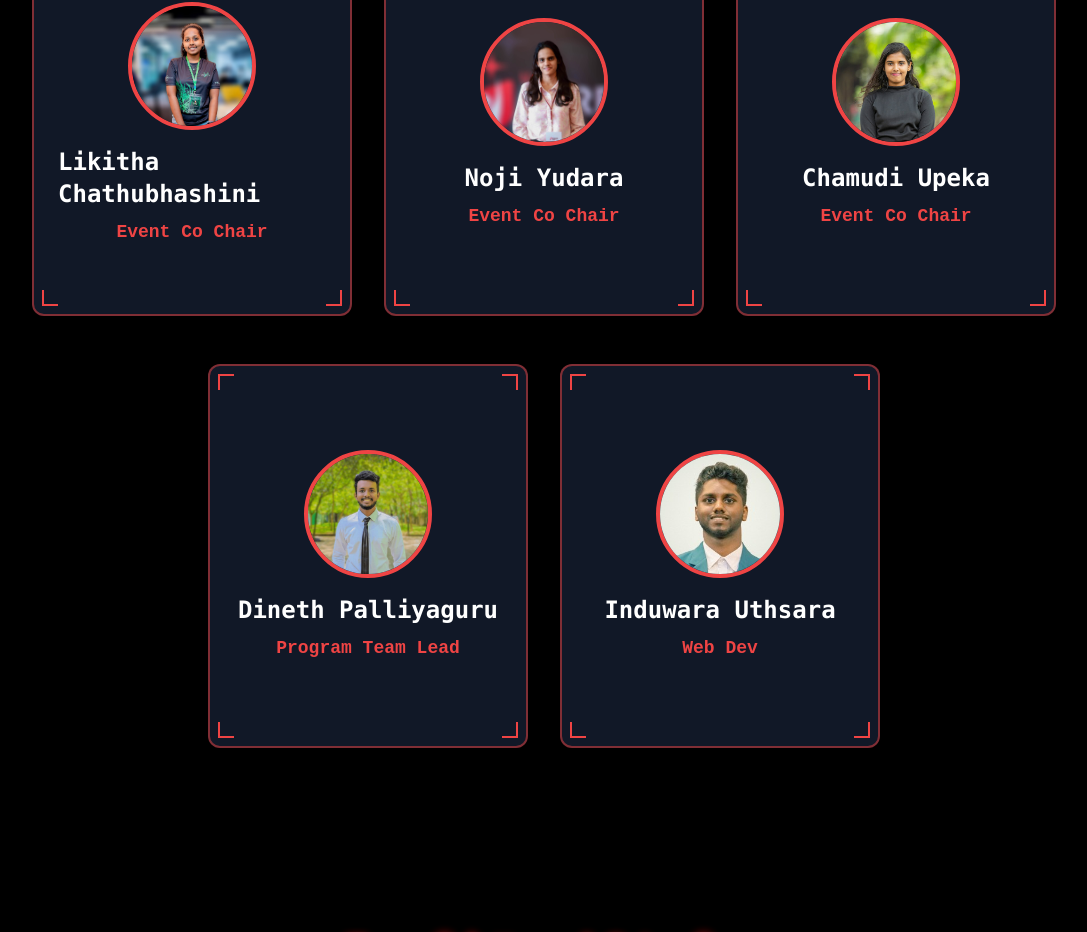
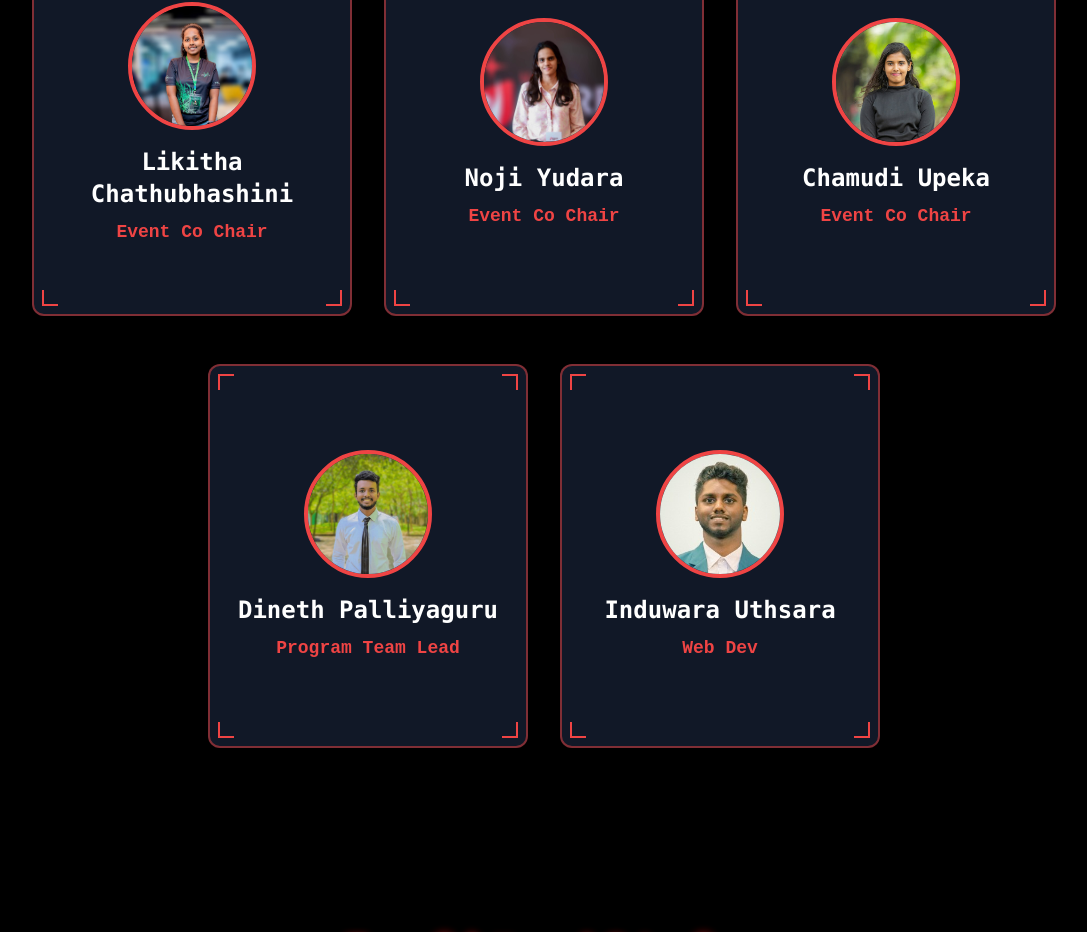
Before and after one commit to induwarauthsara/codequest25-IEEEtask, a Next.js app: page / in a window 1280 px wide. Shown: the part 4575-5507 px from the top of the page, without its empty margins (96-1183 px from the left). Built offline with nearby package versions, Linux system fonts and the light colour scheme.

Commit message:
style: center-align team member names in TeamCard component

```diff
--- a/src/components/TeamCard.tsx
+++ b/src/components/TeamCard.tsx
@@ -37,7 +37,7 @@ const TeamCard: React.FC<TeamCardProps> = ({ name, role, image, github, linkedin
               </div>
             )}
           </div>
-          <h3 className="text-2xl font-bold text-white mb-2 font-mono">{name}</h3>
+          <h3 className="text-2xl font-bold text-white mb-2 font-mono text-center">{name}</h3>
           <p className="text-red-500 text-lg font-semibold">{role}</p>
 
           {/* Cyber frame effect */}
@@ -49,7 +49,7 @@ const TeamCard: React.FC<TeamCardProps> = ({ name, role, image, github, linkedin
 
         {/* Back Side */}
         <div className="flip-card-back absolute inset-0 bg-gray-800 border-2 border-red-500 rounded-xl p-6 flex flex-col items-center justify-center">
-          <h3 className="text-2xl font-bold text-red-500 mb-6 font-mono">{name}</h3>
+          <h3 className="text-2xl font-bold text-red-500 mb-6 font-mono text-center">{name}</h3>
 
           <div className="space-y-4">
             {github && (
```
